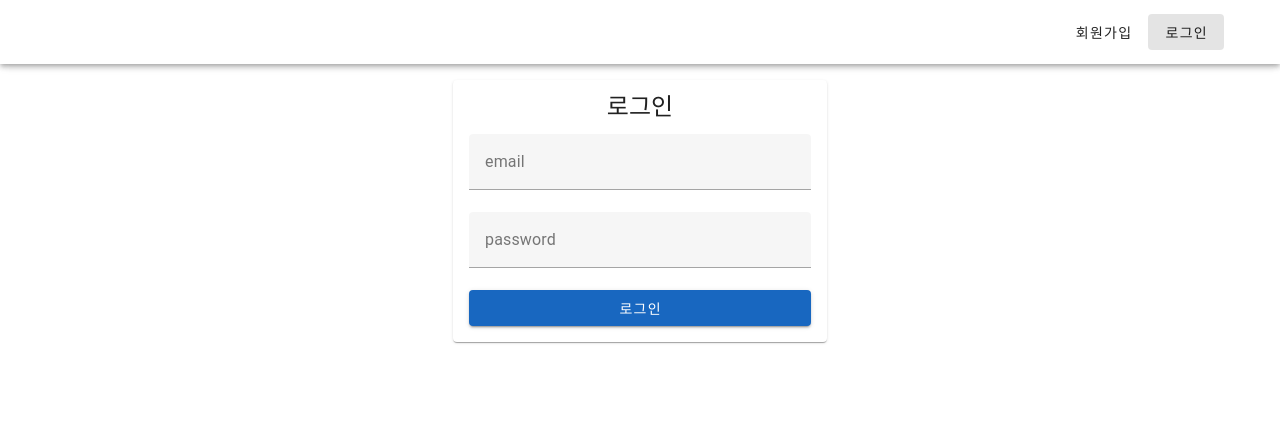
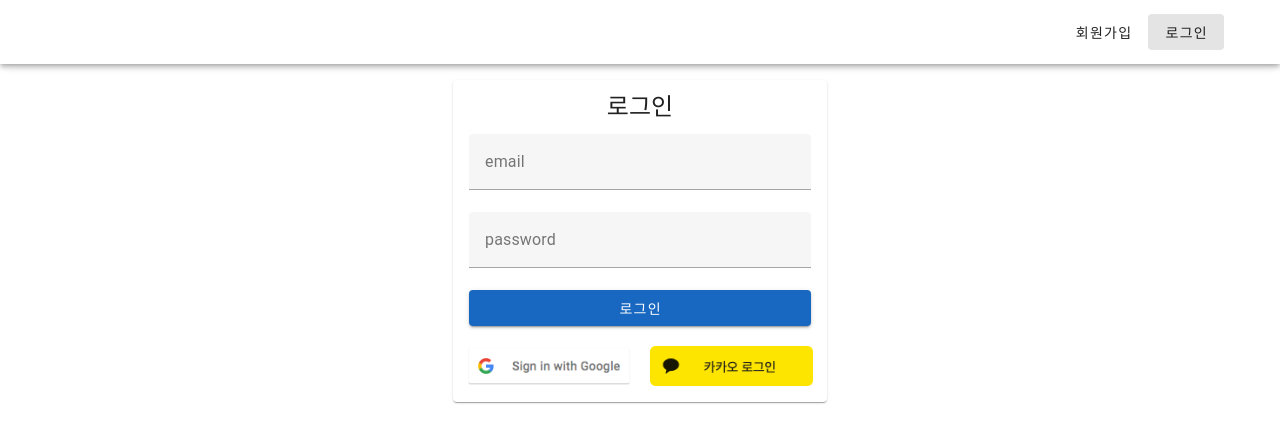
Before and after one commit to cupucharm/oauth-front, a Vue app: page /member/login in a window 1280 px wide. Shown: the top 442 px of the page. Built offline with nearby package versions, Linux system fonts and the light colour scheme.

Commit message:
소셜 로그인 버튼 추가

```diff
--- a/src/components/MemberCreate.vue
+++ b/src/components/MemberCreate.vue
@@ -11,7 +11,7 @@
               <v-text-field label="password" v-model="password" type="password">
               </v-text-field>
 
-              <v-btn type="text" color="primary" block @click="memberCreate()"
+              <v-btn type="button" color="primary" block @click="memberCreate()"
                 >등록</v-btn
               >
             </v-form>
--- a/src/components/MemberLogin.vue
+++ b/src/components/MemberLogin.vue
@@ -8,12 +8,30 @@
             <v-form>
               <v-text-field label="email" v-model="email"> </v-text-field>
               <!-- v-model 변수설정 -->
-              <v-text-field label="password" v-model="password" type="password"> </v-text-field>
+              <v-text-field label="password" v-model="password" type="password">
+              </v-text-field>
 
-              <v-btn type="text" color="primary" block @click="memberLogin()"
+              <v-btn type="button" color="primary" block @click="memberLogin()"
                 >로그인</v-btn
               >
             </v-form>
+            <br />
+            <v-row>
+              <v-col cols="6" class="d-flex justify-center">
+                <img
+                  src="@/assets/google_login.png"
+                  style="max-height: 40px; width: auto"
+                  @click="googleLogin()"
+                />
+              </v-col>
+              <v-col cols="6" class="d-flex justify-center">
+                <img
+                  src="@/assets/kakao_login.png"
+                  style="max-height: 40px; width: auto"
+                  @click="kakaoLogin()"
+                />
+              </v-col>
+            </v-row>
           </v-card-text>
         </v-card>
       </v-col>
@@ -47,6 +65,9 @@ export default {
       localStorage.setItem("token", token);
       window.location.href = "/";
     },
+
+    googleLogin() {},
+    kakaoLogin() {},
   },
 };
 </script>
```
Also changed, not shown: src/assets/google_login.png (added), src/assets/kakao_login.png (added).
